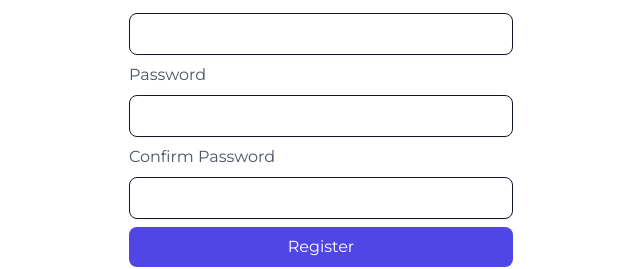
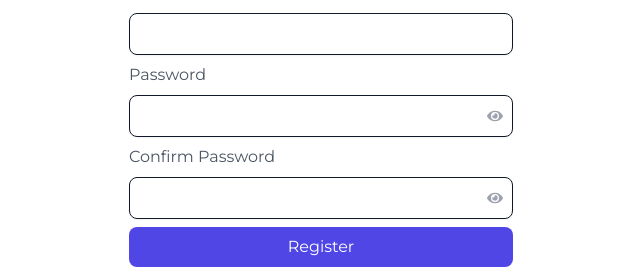
Before and after one commit to EdoriAtiri/Sympto, a React (Vite) app: page /register in a window 1280 px wide. Shown: the part 574-843 px from the top of the page, without its empty margins (319-959 px from the left). Built offline with nearby package versions, Linux system fonts and the light colour scheme; no server answers.

Commit message:
Add method to show/hide password in register

```diff
--- a/src/pages/Register.jsx
+++ b/src/pages/Register.jsx
@@ -5,8 +5,12 @@ import { useSelector, useDispatch } from "react-redux";
 import { toast } from "react-toastify";
 import { register, reset } from "../features/Auth/authSlice";
 import Loading from "../components/Loading";
+import { FaEye } from "react-icons/fa";
 
 const Register = () => {
+  const [showPassword, setShowPassword] = useState(false);
+  const [showPassword2, setShowPassword2] = useState(false);
+
   const [formInput, setFormInput] = useState({
     first_name: "",
     last_name: "",
@@ -29,8 +33,8 @@ const Register = () => {
     email,
     password,
     password2,
-    lat,
-    lon,
+    // lat,
+    // lon,
   } = formInput;
 
   const navigate = useNavigate();
@@ -81,6 +85,8 @@ const Register = () => {
         gender,
         username,
         phone_number,
+        // lat,
+        // lon
       };
 
       dispatch(register(data));
@@ -219,11 +225,11 @@ const Register = () => {
               />
             </div>
 
-            <div>
+            <div className="relative">
               <label className="font-medium">Password</label>
               <input
                 onChange={onChange}
-                type="password"
+                type={`${showPassword ? "text" : "password"}`}
                 id="password"
                 name="password"
                 value={password}
@@ -231,18 +237,34 @@ const Register = () => {
                 required
                 className="mt-2 w-full rounded-lg border border-gray-900 bg-transparent px-3 py-2 text-gray-800 shadow-sm outline-none focus:border-indigo-600"
               />
+              <button
+                onClick={() => setShowPassword(!showPassword)}
+                className={`${
+                  showPassword ? "text-gray-800" : "text-gray-400"
+                } absolute right-0.5 top-[2.3rem] p-2`}
+              >
+                <FaEye />
+              </button>
             </div>
-            <div>
+            <div className="relative">
               <label className="font-medium">Confirm Password</label>
               <input
                 onChange={onChange}
-                type="password"
+                type={`${showPassword2 ? "text" : "password"}`}
                 id="password2"
                 name="password2"
                 value={password2}
                 required
                 className="mt-2 w-full rounded-lg border border-gray-900 bg-transparent px-3 py-2 text-gray-800 shadow-sm outline-none focus:border-indigo-600"
               />
+              <button
+                onClick={() => setShowPassword2(!showPassword2)}
+                className={`${
+                  showPassword ? "text-gray-800" : "text-gray-400"
+                } absolute right-0.5 top-[2.3rem] p-2`}
+              >
+                <FaEye />
+              </button>
             </div>
 
             <button className="w-full rounded-lg bg-indigo-600 px-4 py-2 font-medium text-white duration-150 hover:bg-indigo-500 active:bg-indigo-600">
```
